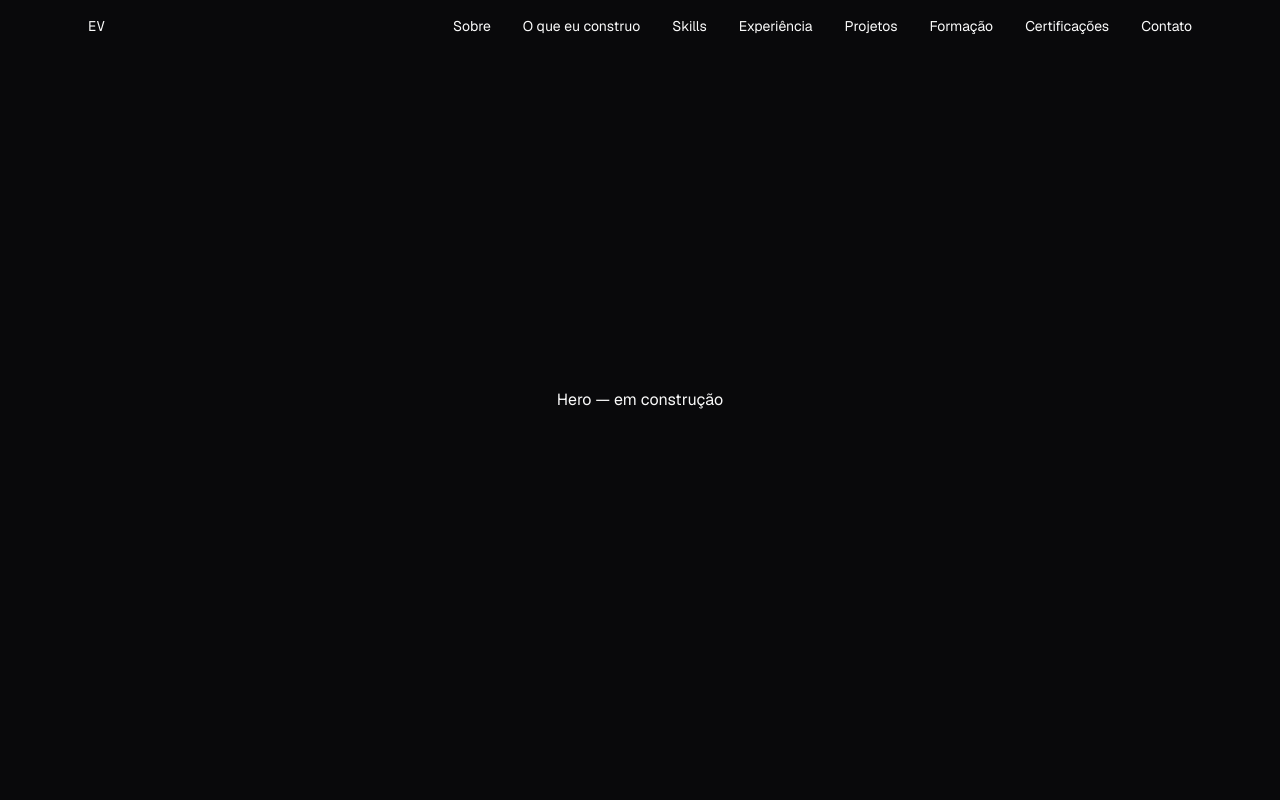
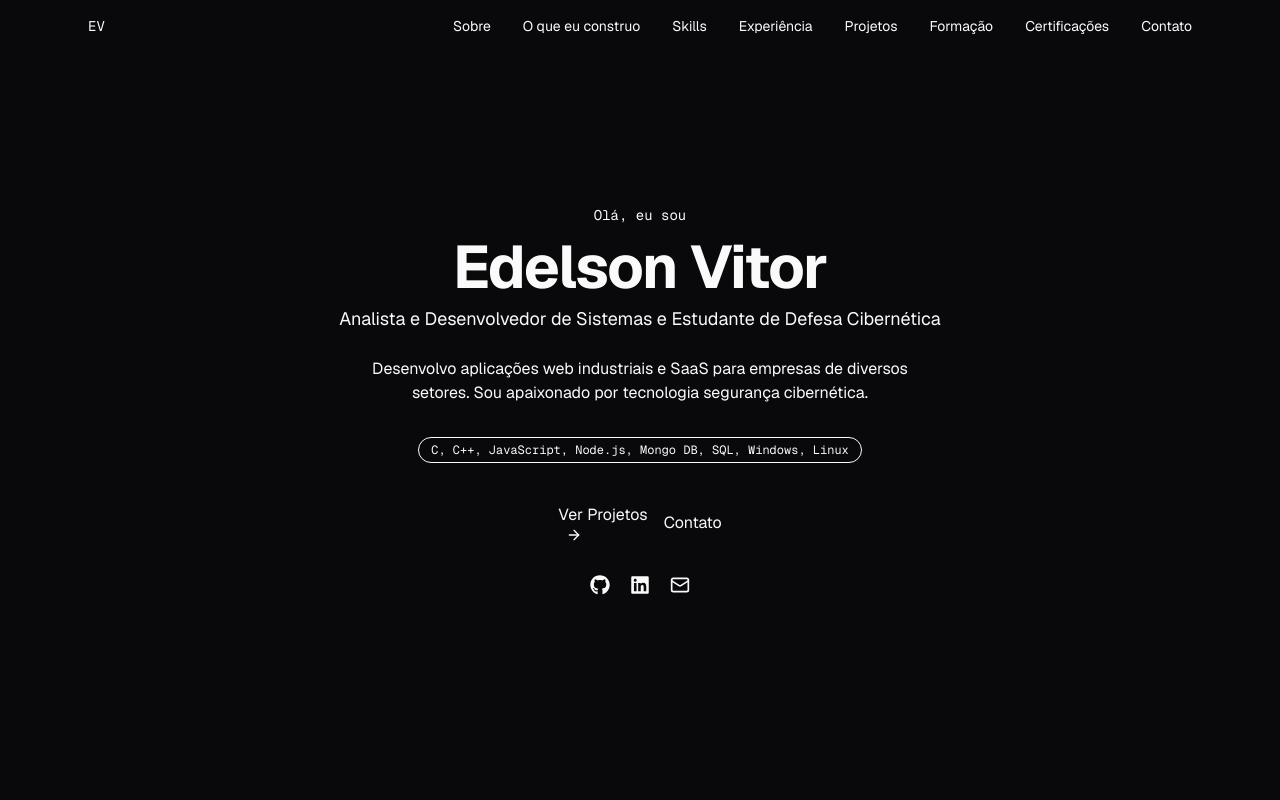
Before and after one commit to VitorRS12/my-personal-portfolio, a Next.js app: page / in a window 1280 px wide. Shown: the top 800 px of the page. Built offline with nearby package versions, Linux system fonts and the light colour scheme.

Commit message:
feat: implementar seção hero com animações e adicionar dados da seção hero

```diff
--- a/app/globals.css
+++ b/app/globals.css
@@ -1,7 +1,4 @@
 @import "tailwindcss";
-@tailwind base;
-@tailwind components;
-@tailwind utilities;
 
 :root {
   --background:    #09090b;
@@ -30,3 +27,7 @@ body {
   background-color: var(--background);
   color: var(--text-primary);
 }
+
+section {
+  scroll-margin-top: 5rem;
+}
--- a/app/layout.tsx
+++ b/app/layout.tsx
@@ -2,6 +2,12 @@ import type { Metadata } from "next";
 import { GeistSans } from 'geist/font/sans';
 import { GeistMono } from "geist/font/mono";
 import "./globals.css";
+
+
+export const metadata: Metadata = {
+  title: "Edelson Vitor - Desenvovolvedor Full Stack",
+  description: "Desenvolvedor full-stack especializado em sistemas web industriais. React, Next.js, TypeScript e SQL.",
+};
 
 export default function RootLayout({
   children,
--- a/components/Hero.tsx
+++ b/components/Hero.tsx
@@ -1,8 +1,103 @@
-// components/Hero.tsx
+import { Mail, ArrowRight } from 'lucide-react'
+import { FaGithub, FaLinkedin } from 'react-icons/fa'
+import { heroData } from "@/data/hero"
+import { Button } from "@/components/Button"
+import{ FadeIn } from "@/components/motion/FadeIn"
+
 export function Hero() {
   return (
-    <section id="hero" className="flex min-h-screen items-center justify-center">
-      <p className="text-text-secondary">Hero — em construção</p>
+    <section
+      id="hero"
+      className="flex min-h-screen flex-col items-center justify-center px-6 text-center"
+      >
+      <FadeIn>
+        <p className="font-mono text-sm text-accent">{heroData.greeting}</p>
+      </FadeIn>
+
+      <FadeIn delay={0.1}>
+        <h1 className="mt-3 text 4xl font-bold tracking-tight text-text-primary sm:text-6xl">
+          {heroData.name}
+        </h1>
+      </FadeIn>
+
+      <FadeIn delay={0.2}>
+        <p className="mt-2 text-lg text-text-secondary ">
+          {heroData.role}
+        </p>
+      </FadeIn>
+
+      <FadeIn delay={0.3}>
+        <p className="mt-6 max-w-xl text-text-secondary">
+          {heroData.description}
+        </p>
+      </FadeIn>
+
+      <FadeIn delay={0.4}>
+        <div className="mt-8 flex flex-wrap items-center justify-center gap-2">
+          {heroData.stacks.map((tech) => (
+            <span
+            key={tech}
+            className="rounded-full border border-border px-3 py-1 font-mono text-xs texte-text-secondary"
+          >
+            {tech}
+          </span>
+          ))}
+          </div>
+      </FadeIn>
+
+      <FadeIn delay={0.5}>
+        <div className="mt-10 flex items-center gap-4">
+          <button
+            type="button"
+            onClick={() => {
+              document.getElementById("projects")?.scrollIntoView({ behavior: "smooth" })
+            }}
+          >
+            Ver Projetos <ArrowRight size={16} className="ml-2" />
+          </button>
+          <button
+            type="button"
+            onClick={() => {
+              window.location.href = `mailto:${heroData.links.email}`
+            }}
+          >
+            Contato
+          </button>
+        </div>
+      </FadeIn>
+
+      <FadeIn delay={0.6}>
+          <div className="mt-8 flex items-center gap-5">
+
+            <a
+              href={heroData.links.github}
+              target="_blank"
+              rel="noopener noreferrer"
+              aria-label="GitHub"
+              className="text-text-secondary transition-colors hover:text-accent"
+            >
+              <FaGithub size={20} />
+            </a>
+
+            <a
+              href={heroData.links.linkedin}
+              target="_blank"
+              rel="noopener noreferrer"
+              aria-label="LinkedIn"
+              className="text-text-secondary transition-colors hover:text-accent"
+            >
+              <FaLinkedin size={20} />
+            </a>
+
+            <a
+              href={`mailto:${heroData.links.email}`}
+              aria-label="E-mail"
+              className="text-text-secondary transition-colors hover:text-accent"
+            >
+              <Mail size={20} />
+            </a>
+        </div>
+      </FadeIn>
     </section>
   )
 }
--- /dev/null
+++ b/components/motion/FadeIn.tsx
@@ -0,0 +1,22 @@
+'use client'
+
+import { motion } from 'framer-motion'
+
+interface FadeInProps {
+    children: React.ReactNode
+    delay?: number
+    className?: string
+}
+
+export function FadeIn({children, delay, className}: FadeInProps) {
+    return (
+        <motion.div
+            initial={{ opacity: 0, y: 12 }}
+            animate={{ opacity: 1, y: 0 }}
+            transition={{ duration: 0.5, delay: delay || 0, ease: 'easeOut' }}
+            className={className}
+        >
+            {children}
+        </motion.div>
+    )
+}
--- /dev/null
+++ b/data/hero.ts
@@ -0,0 +1,12 @@
+export const heroData = {
+    greeting: "Olá, eu sou",
+    name: "Edelson Vitor ",
+    role: "Analista e Desenvolvedor de Sistemas e Estudante de Defesa Cibernética",
+    description: "Desenvolvo aplicações web industriais e SaaS para empresas de diversos setores. Sou apaixonado por tecnologia segurança cibernética.",
+    stacks: ["C, C++, JavaScript, Node.js, Mongo DB, SQL, Windows, Linux "],
+    links: {
+        github: "https://github.com/vitorrs12",
+        linkedin: "https://www.linkedin.com/in/edelson-vitor/",
+        email: "vitoredelson345 @gmail.com",
+    },
+} as const
--- a/package.json
+++ b/package.json
@@ -12,10 +12,12 @@
     "clsx": "^2.1.1",
     "framer-motion": "^13.1.1",
     "geist": "^1.7.2",
-    "lucide-react": "^1.38.0",
+    "gsap": "^3.15.0",
+    "lucide-react": "^1.39.0",
     "next": "16.3.4",
     "react": "19.2.8",
     "react-dom": "19.2.8",
+    "react-icons": "^5.7.0",
     "tailwind": "^4.0.0",
     "tailwind-merge": "^3.6.0"
   },
```
Also changed, not shown: 1 other file (tests, documents, lock files or other folders).
